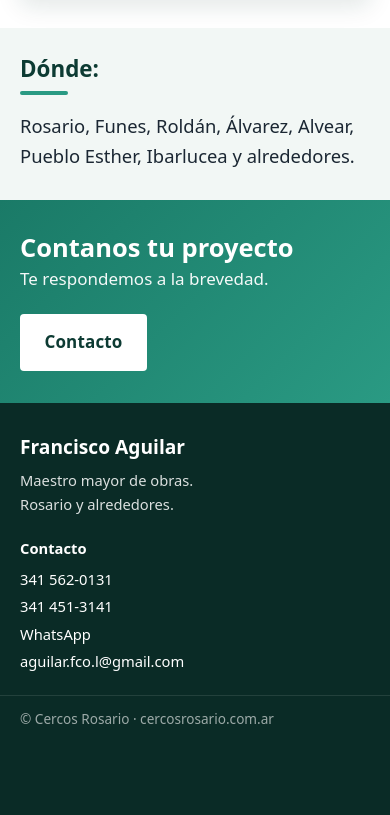
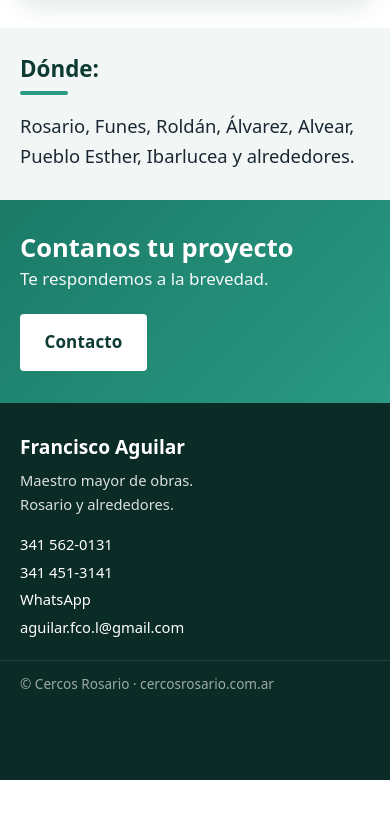
Before and after one commit to ArielLevet/cercos-rosario-static, a plain HTML site: page index.html in a window 390 px wide. Shown: the part 2006-2821 px from the top of the page. After the commit the page ends 2786 px from the top, so only its background shows below. Drawn offline with Linux system fonts and the light colour scheme.

Commit message:
Simplify footer: single left-aligned card without Contacto heading
Co-Authored-By: Claude Sonnet 5.5 <noreply@anthropic.com>

```diff
--- a/index.html
+++ b/index.html
@@ -121,7 +121,6 @@
         <p>Maestro mayor de obras.<br>Rosario y alrededores.</p>
       </div>
       <div>
-        <strong>Contacto</strong>
         <ul>
           <li><a href="tel:+5493415620131">341 562-0131</a></li>
           <li><a href="tel:+543414513141">341 451-3141</a></li>
--- a/style.css
+++ b/style.css
@@ -243,13 +243,13 @@ ul { margin: 0; padding: 0; list-style: none; }
 .site-footer strong { display: block; color: #fff; margin-bottom: .5rem; }
 .footer-name { font-size: 1.2rem; }
 .site-footer li { padding: .15rem 0; }
-.footer-grid { display: grid; grid-template-columns: repeat(auto-fit, minmax(13rem, 1fr)); gap: 2rem; }
+.footer-grid { display: grid; gap: 1.1rem; }
 .copyright { margin: 2rem auto 0; padding-top: 1rem; border-top: 1px solid rgba(255, 255, 255, .15); font-size: .85rem; opacity: .7; }
 
 @media (max-width: 40rem) {
   /* Pie compacto en celular */
   .site-footer { padding-top: 1.75rem; font-size: .92rem; }
-  .footer-grid { grid-template-columns: 1fr; gap: 1.25rem; }
+  .footer-grid { gap: .9rem; }
   .footer-grid > div:first-child p { margin-bottom: 0; }
   .site-footer strong { margin-bottom: .3rem; }
   .site-footer li { padding: .1rem 0; overflow-wrap: anywhere; }
```
Also changed, not shown: 404.html (+0 -1 lines), cercos-perimetrales.html (+0 -1 lines), construccion-general.html (+0 -1 lines), contacto.html (+0 -1 lines), portones-puertas.html (+0 -1 lines).
